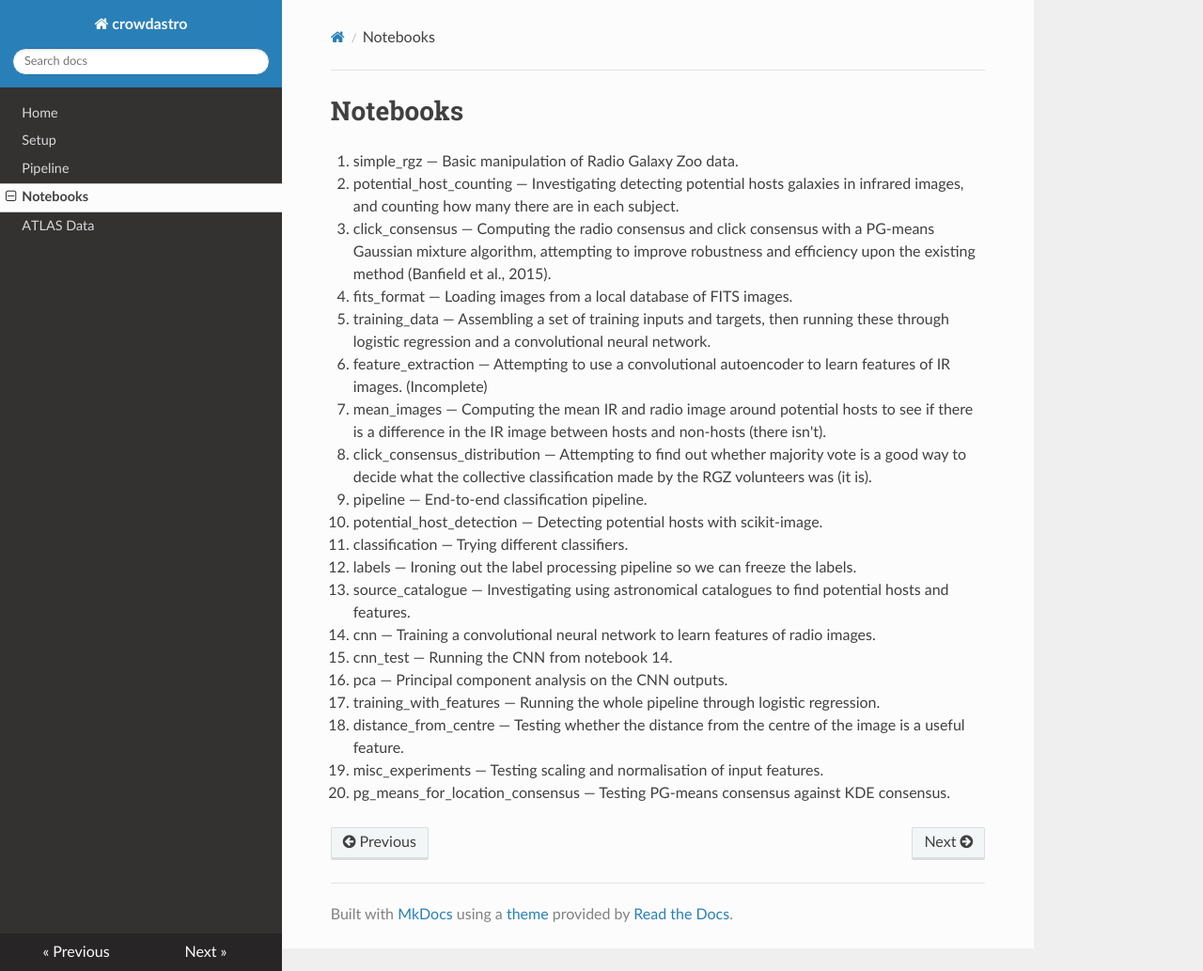
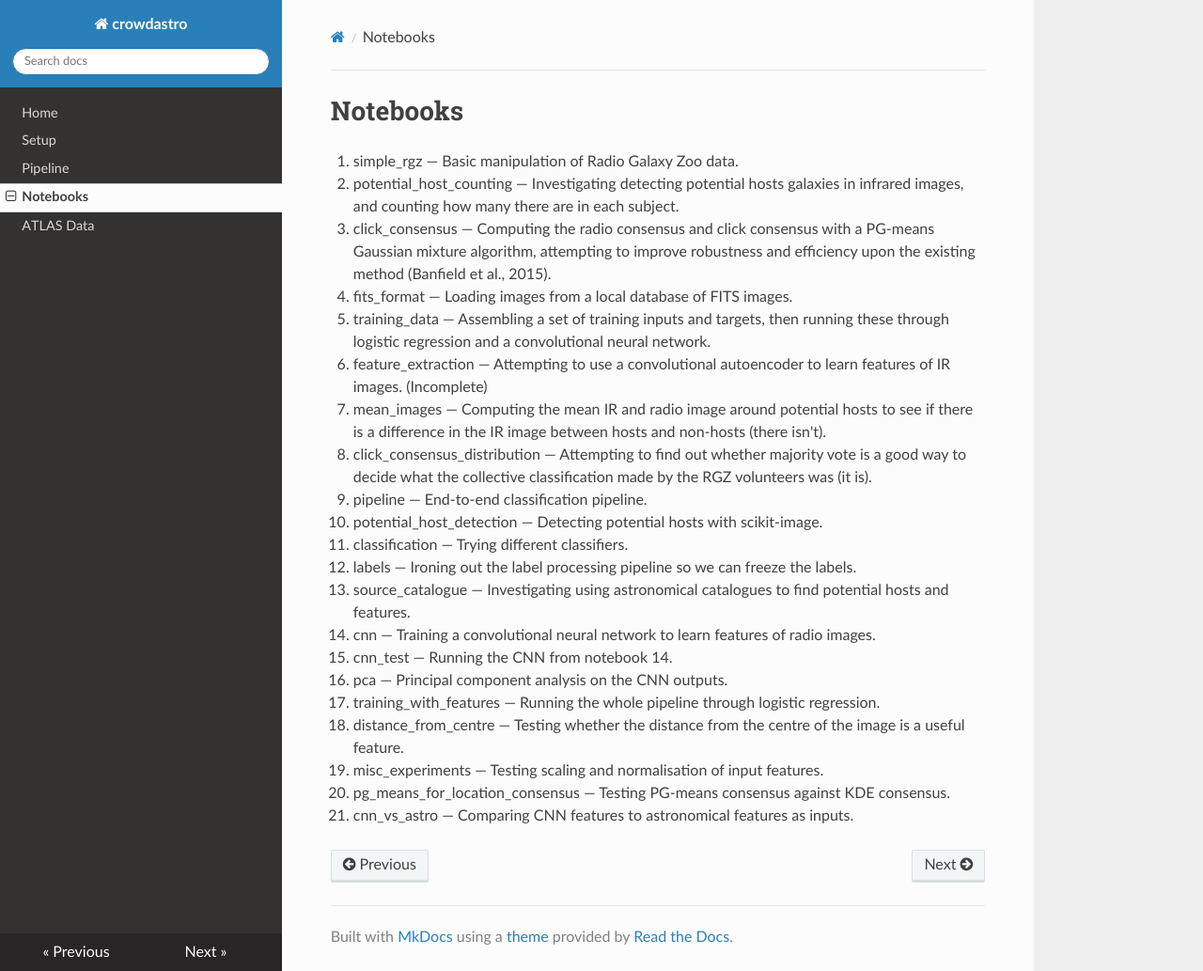
Before and after one commit to chengsoonong/crowdastro, an MkDocs documentation site: the page built from docs/notebooks.md, in a window 1280 px wide and 1033 px high. Shown: the whole window at 94% size. Built offline with MkDocs 1.6.1, drawn with Linux system fonts in a browser that asks for light colours; nearby versions of some CDN libraries; old or Windows-style settings are respelled for this version of MkDocs.

Commit message:
Added notebook comparing CNN features to astronomical features.

```diff
--- a/docs/notebooks.md
+++ b/docs/notebooks.md
@@ -21,3 +21,4 @@
 18. distance_from_centre &mdash; Testing whether the distance from the centre of the image is a useful feature.
 19. misc_experiments &mdash; Testing scaling and normalisation of input features.
 20. pg_means_for_location_consensus &mdash; Testing PG-means consensus against KDE consensus.
+21. cnn_vs_astro &mdash; Comparing CNN features to astronomical features as inputs.
```
Also changed, not shown: 1 other file.
